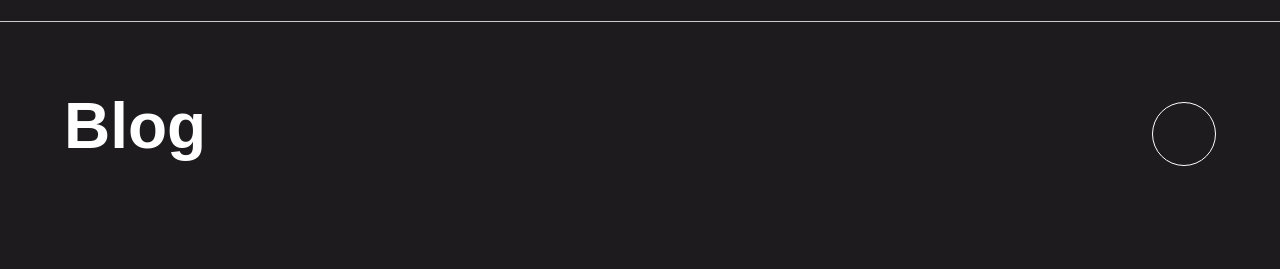
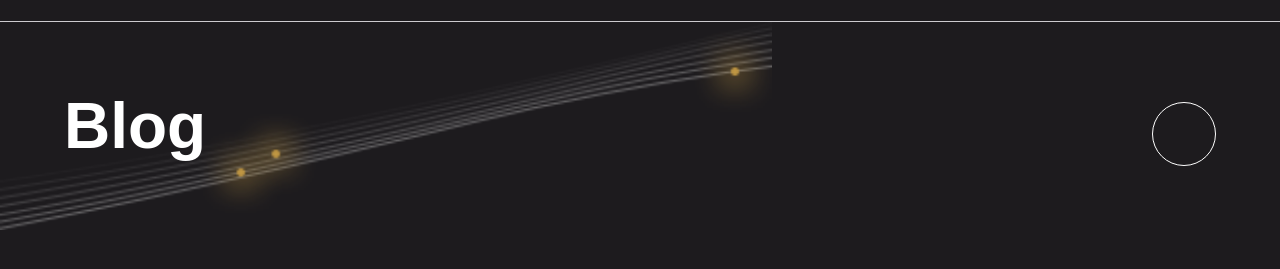
Before and after one commit to VishnuDileesh/LandingPage01-project15, a plain HTML site: page index.html in a window 1280 px wide. Shown: the part 69-338 px from the top of the page. Drawn offline with Linux system fonts and the light colour scheme; some icons are missing; a web font is replaced by a local one.

Commit message:
Add - header bg image

```diff
--- a/index.html
+++ b/index.html
@@ -20,8 +20,8 @@
         </div>
     </nav>
 
-    <header class="container">
-        <div class="header-sec">
+    <header>
+        <div class="container header-sec">
             <h1>Blog</h1>
             <button class="btn btn-search">
                 <i class="lni lni-search-alt icon-search"></i>
--- a/style.css
+++ b/style.css
@@ -58,6 +58,14 @@ nav {
     margin: auto;
 }
 
+header {
+    background-image: url('./assets/wave-mobile.png');
+    background-size: contain;
+    background-position-y: 260%;
+    overflow: hidden;
+    background-repeat: no-repeat;
+}
+
 .header-sec {
     padding: 4rem 0;
     display: flex;
```
